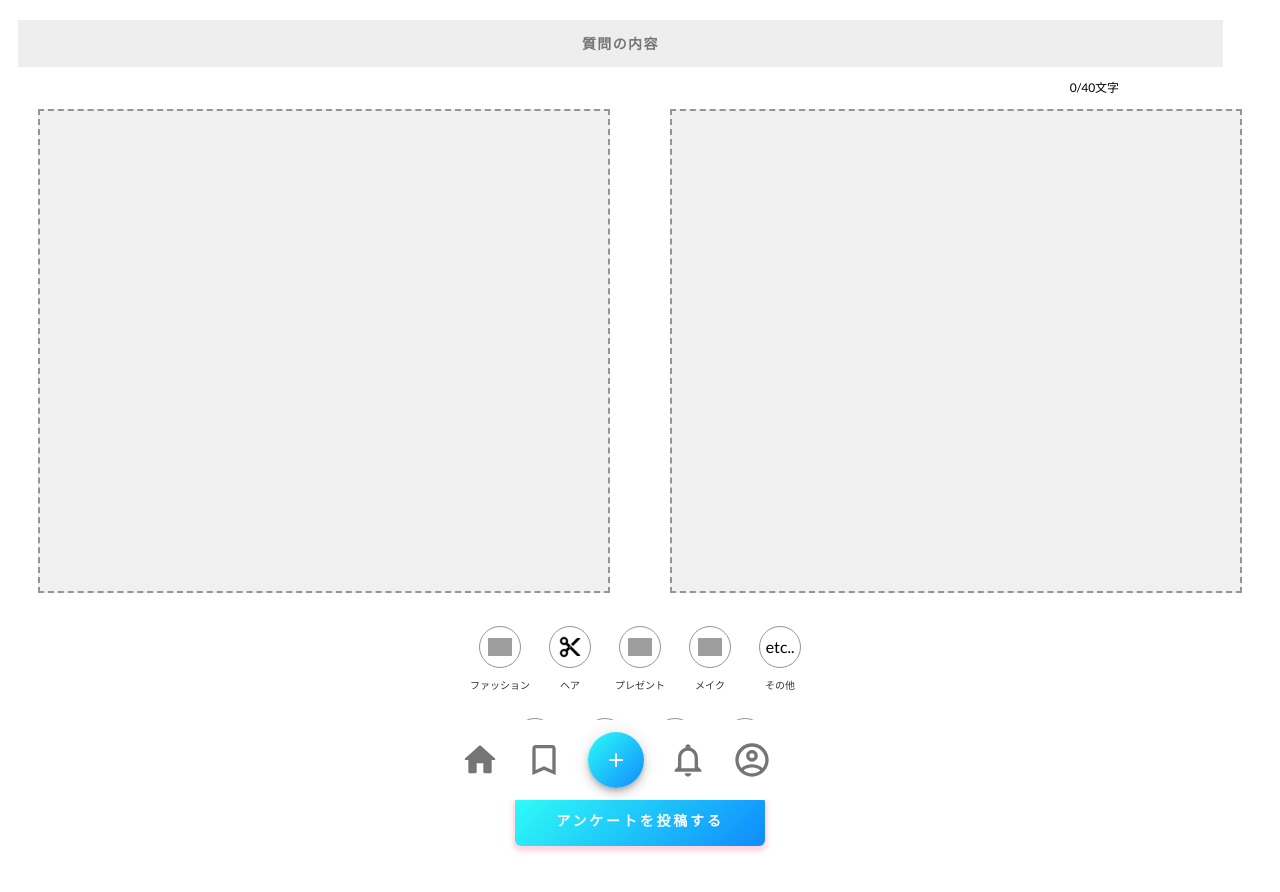
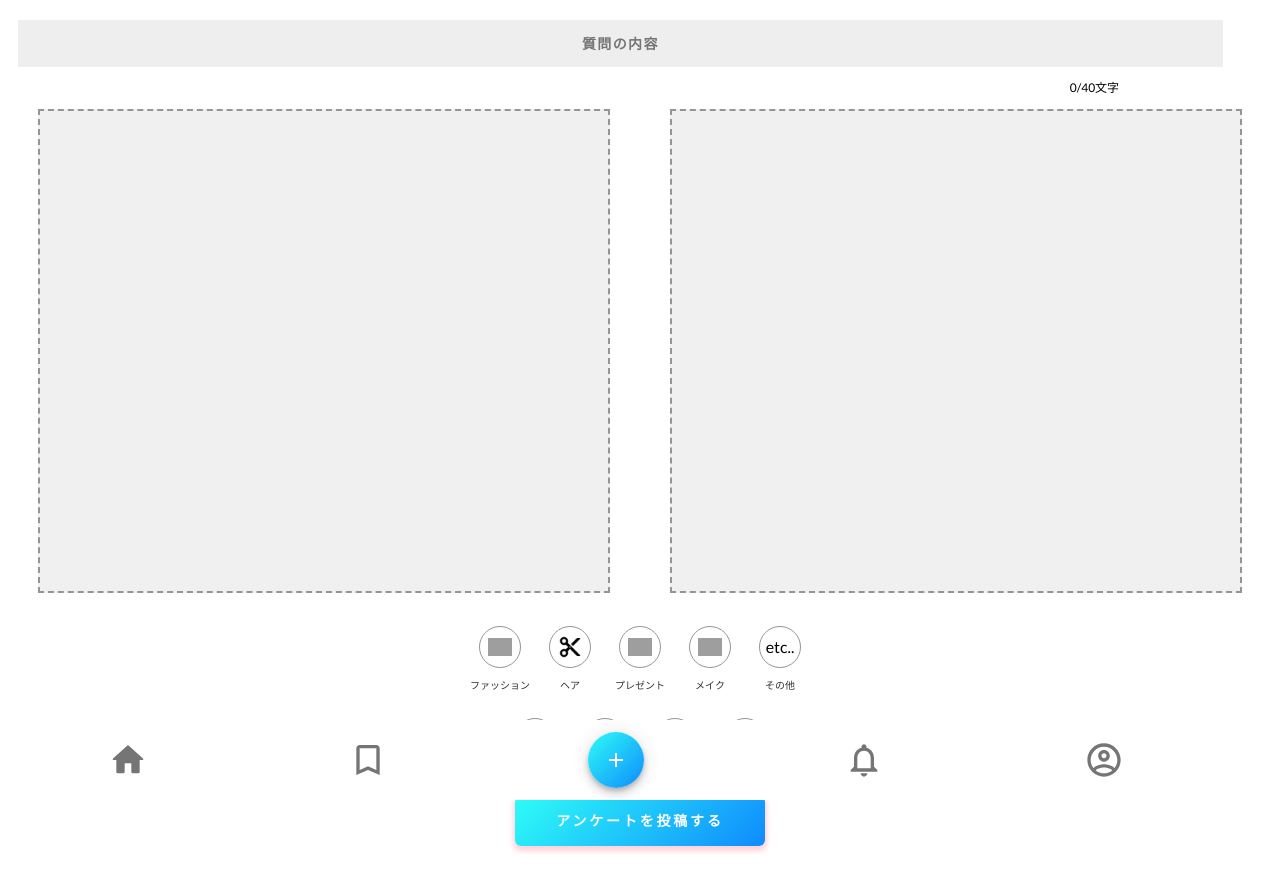
Before and after one commit to northernbird/rmi-which-demo-01, a React (Create React App) app: page /add in a window 1280 px wide. Shown: the top 892 px of the page. Built offline with nearby package versions, Linux system fonts and the light colour scheme; grey boxes are pictures that could not be loaded.

Commit message:
wip for layout

```diff
--- a/src/ui/common/Footer.js
+++ b/src/ui/common/Footer.js
@@ -16,7 +16,7 @@ const useStyles = makeStyles({
         display: 'flex',
         bottom: '0px',
         background: '#FFFFFF',
-        'justify-content': 'center',
+        'justify-content': 'space-around',
     },
     buttonPannel: {
         position: 'relative',
```
